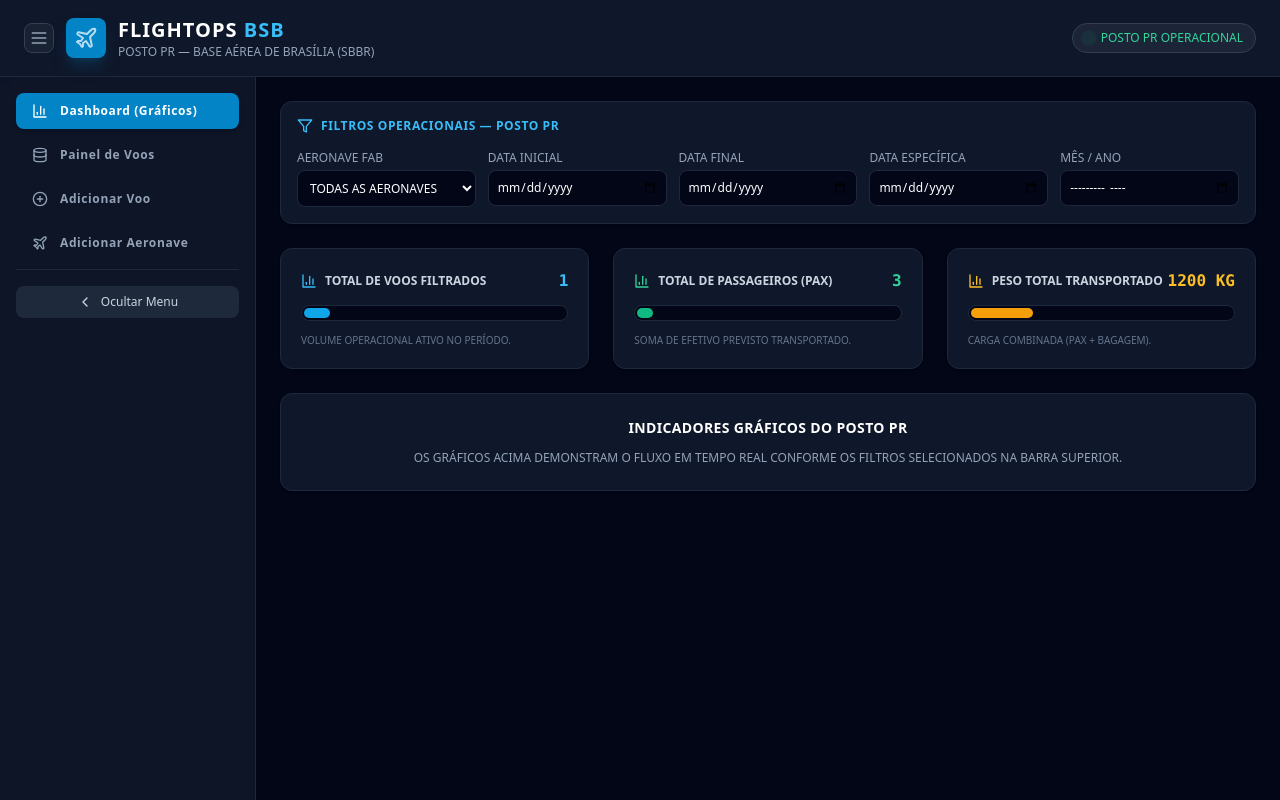
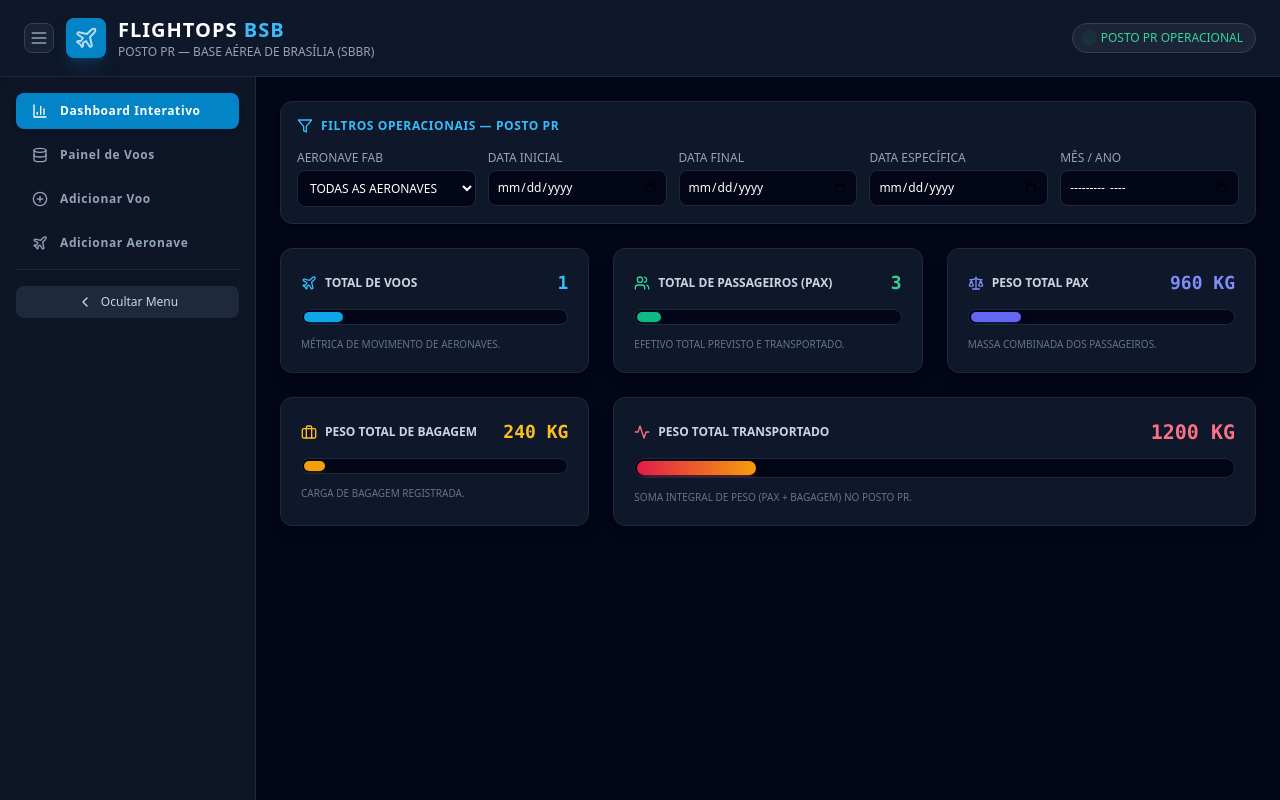
Before and after one commit to caiomecfab-stack/flightops-bsb, a React (Vite) app: page / in a window 1280 px wide. Built offline with nearby package versions, Linux system fonts and the light colour scheme.

Commit message:
Update App.jsx

```diff
--- a/src/App.jsx
+++ b/src/App.jsx
@@ -11,27 +11,27 @@ import {
   ShieldCheck,
   Menu,
   ChevronLeft,
-  ChevronRight,
-  Database
+  Database,
+  Scale,
+  Briefcase
 } from 'lucide-react';
 
 export default function App() {
   const [activeTab, setActiveTab] = useState('dashboard');
   const [sidebarOpen, setSidebarOpen] = useState(true);
 
-  // Lista de aeronaves FAB (expansível)
   const [fabAircrafts, setFabAircrafts] = useState([
-    'C-95 (Bandeirante)',
-    'C-97 (Brasília)',
-    'C-98 (Caravan)',
+    'C-95 (BANDEIRANTE)',
+    'C-97 (BRASÍLIA)',
+    'C-98 (CARAVAN)',
     'KC-390',
-    'C-105 (Amazonas)',
-    'H-60 (Black Hawk)'
+    'C-105 (AMAZONAS)',
+    'H-60 (BLACK HAWK)'
   ]);
 
   const [newAircraftInput, setNewAircraftInput] = useState('');
 
-  // Estados dos Filtros do Dashboard/Painel
+  // Estados dos Filtros
   const [filterAircraft, setFilterAircraft] = useState('ALL');
   const [filterStartDate, setFilterStartDate] = useState('');
   const [filterEndDate, setFilterEndDate] = useState('');
@@ -42,7 +42,7 @@ export default function App() {
   const [flightList, setFlightList] = useState([
     {
       id: 'FL-001',
-      aircraft: 'C-95 (Bandeirante)',
+      aircraft: 'C-95 (BANDEIRANTE)',
       matricula: 'FAB 2110',
       route: 'SBBR-SBGO',
       date: '2026-06-06',
@@ -58,7 +58,6 @@ export default function App() {
     }
   ]);
 
-  // Estado para Criar Novo Voo (Matrícula não obrigatória)
   const [newFlight, setNewFlight] = useState({
     aircraft: fabAircrafts[0],
     matricula: '',
@@ -83,7 +82,6 @@ export default function App() {
     return clean;
   };
 
-  // Pré-cálculo em tempo real para o formulário de Adicionar Voo (Copiar/Colar)
   const formOriginalList = newFlight.originalText.split('\n').map(s => s.trim().toUpperCase()).filter(Boolean);
   const formEmbarkedList = newFlight.embarkedText.split('\n').map(s => s.trim().toUpperCase()).filter(Boolean);
   const formTotalPrev = formOriginalList.length;
@@ -105,7 +103,6 @@ export default function App() {
 
   const handleAddFlight = (e) => {
     e.preventDefault();
-
     const flightToAdd = {
       id: `FL-00${flightList.length + 1}`,
       aircraft: newFlight.aircraft,
@@ -138,7 +135,7 @@ export default function App() {
       originalText: '',
       embarkedText: ''
     });
-    setActiveTab('panel');
+    setActiveTab('dashboard');
   };
 
   const handleDeleteFlight = (id) => {
@@ -154,9 +151,12 @@ export default function App() {
     return matchAircraft && matchStartDate && matchEndDate && matchDate && matchMonthYear;
   });
 
+  // Métricas exatas para o Dashboard
+  const totalFlightsCount = filteredFlights.length;
+  const totalPaxAll = filteredFlights.reduce((acc, f) => acc + (f.originalList.length || 0), 0);
+  const totalPaxWeightAll = filteredFlights.reduce((acc, f) => acc + f.paxWeight, 0);
+  const totalBagWeightAll = filteredFlights.reduce((acc, f) => acc + f.bagWeight, 0);
   const totalWeightAll = filteredFlights.reduce((acc, f) => acc + f.totalWeight, 0);
-  const totalPaxAll = filteredFlights.reduce((acc, f) => acc + (f.originalList.length || 0), 0);
-  const totalFlightsCount = filteredFlights.length;
 
   return (
     <div className="min-h-screen bg-slate-950 text-slate-100 flex flex-col font-sans uppercase">
@@ -189,7 +189,7 @@ export default function App() {
 
       {/* Main Container */}
       <div className="flex flex-1 overflow-hidden">
-        {/* Sidebar Retrátil */}
+        {/* Sidebar */}
         {sidebarOpen && (
           <aside className="w-64 bg-slate-900/90 border-r border-slate-800 p-4 flex flex-col space-y-2 transition-all duration-300">
             <button
@@ -197,7 +197,7 @@ export default function App() {
               className={`flex items-center space-x-3 px-4 py-2.5 rounded-lg text-xs font-semibold tracking-wider transition-all ${activeTab === 'dashboard' ? 'bg-sky-600 text-white shadow-md' : 'text-slate-400 hover:bg-slate-800 hover:text-slate-200'}`}
             >
               <BarChart3 className="w-4 h-4" />
-              <span>Dashboard (Gráficos)</span>
+              <span>Dashboard Interativo</span>
             </button>
 
             <button
@@ -239,14 +239,9 @@ export default function App() {
         {/* Content Area */}
         <main className="flex-1 p-6 overflow-y-auto bg-slate-950 space-y-6">
 
-          {/* Menu de Abas Alternativo se Sidebar Fechada */}
           {!sidebarOpen && (
             <div className="flex items-center space-x-2 bg-slate-900 border border-slate-800 p-2 rounded-xl">
-              <button
-                onClick={() => setSidebarOpen(true)}
-                className="p-2 bg-slate-800 text-white rounded-lg hover:bg-slate-700"
-                title="Mostrar Menu"
-              >
+              <button onClick={() => setSidebarOpen(true)} className="p-2 bg-slate-800 text-white rounded-lg hover:bg-slate-700">
                 <Menu className="w-4 h-4" />
               </button>
               <button onClick={() => setActiveTab('dashboard')} className={`px-3 py-1.5 rounded text-xs font-bold ${activeTab === 'dashboard' ? 'bg-sky-600 text-white' : 'bg-slate-950 text-slate-300'}`}>Dashboard</button>
@@ -256,7 +251,7 @@ export default function App() {
             </div>
           )}
 
-          {/* BARRA DE FILTROS COMUM PARA DASHBOARD E PAINEL */}
+          {/* BARRA DE FILTROS */}
           <div className="bg-slate-900 border border-slate-800 p-4 rounded-xl shadow space-y-4">
             <div className="flex items-center space-x-2 text-sky-400 text-xs font-bold tracking-wider">
               <Filter className="w-4 h-4" />
@@ -320,52 +315,76 @@ export default function App() {
             </div>
           </div>
 
-          {/* 1. DASHBOARD EXCLUSIVO COM GRÁFICOS E MÉTRICAS */}
+          {/* DASHBOARD PROFISSIONAL E INTERATIVO COM GRÁFICOS DE BARRA */}
           {activeTab === 'dashboard' && (
             <div className="space-y-6">
-              <div className="grid grid-cols-1 lg:grid-cols-3 gap-6">
-                <div className="bg-slate-900 border border-slate-800 p-5 rounded-xl shadow space-y-3">
+              <div className="grid grid-cols-1 md:grid-cols-2 lg:grid-cols-3 gap-6">
+
+                {/* 1. Total de Voos */}
+                <div className="bg-slate-900 border border-slate-800 p-5 rounded-xl shadow-lg space-y-3 hover:border-sky-500/50 transition-all">
                   <div className="flex items-center justify-between text-slate-300 text-xs font-bold">
-                    <span className="flex items-center"><BarChart3 className="w-4 h-4 mr-2 text-sky-400" /> TOTAL DE VOOS FILTRADOS</span>
-                    <span className="text-sky-400 font-mono text-base">{totalFlightsCount}</span>
+                    <span className="flex items-center"><Plane className="w-4 h-4 mr-2 text-sky-400" /> TOTAL DE VOOS</span>
+                    <span className="text-sky-400 font-mono text-lg">{totalFlightsCount}</span>
                   </div>
                   <div className="w-full bg-slate-950 rounded-full h-4 overflow-hidden p-0.5 border border-slate-800">
-                    <div className="bg-sky-500 h-full rounded-full transition-all duration-500" style={{ width: `${Math.min(100, totalFlightsCount * 10)}%` }}></div>
+                    <div className="bg-sky-500 h-full rounded-full transition-all duration-500 shadow-lg shadow-sky-500/50" style={{ width: `${Math.min(100, totalFlightsCount * 15)}%` }}></div>
                   </div>
-                  <p className="text-[10px] text-slate-500">VOLUME OPERACIONAL ATIVO NO PERÍODO.</p>
+                  <p className="text-[10px] text-slate-500">MÉTRICA DE MOVIMENTO DE AERONAVES.</p>
                 </div>
 
-                <div className="bg-slate-900 border border-slate-800 p-5 rounded-xl shadow space-y-3">
+                {/* 2. Total de Passageiros (PAX) */}
+                <div className="bg-slate-900 border border-slate-800 p-5 rounded-xl shadow-lg space-y-3 hover:border-emerald-500/50 transition-all">
                   <div className="flex items-center justify-between text-slate-300 text-xs font-bold">
-                    <span className="flex items-center"><BarChart3 className="w-4 h-4 mr-2 text-emerald-400" /> TOTAL DE PASSAGEIROS (PAX)</span>
-                    <span className="text-emerald-400 font-mono text-base">{totalPaxAll}</span>
+                    <span className="flex items-center"><Users className="w-4 h-4 mr-2 text-emerald-400" /> TOTAL DE PASSAGEIROS (PAX)</span>
+                    <span className="text-emerald-400 font-mono text-lg">{totalPaxAll}</span>
                   </div>
                   <div className="w-full bg-slate-950 rounded-full h-4 overflow-hidden p-0.5 border border-slate-800">
-                    <div className="bg-emerald-500 h-full rounded-full transition-all duration-500" style={{ width: `${Math.min(100, totalPaxAll * 2)}%` }}></div>
+                    <div className="bg-emerald-500 h-full rounded-full transition-all duration-500 shadow-lg shadow-emerald-500/50" style={{ width: `${Math.min(100, totalPaxAll * 3)}%` }}></div>
                   </div>
-                  <p className="text-[10px] text-slate-500">SOMA DE EFETIVO PREVISTO TRANSPORTADO.</p>
+                  <p className="text-[10px] text-slate-500">EFETIVO TOTAL PREVISTO E TRANSPORTADO.</p>
                 </div>
 
-                <div className="bg-slate-900 border border-slate-800 p-5 rounded-xl shadow space-y-3">
+                {/* 3. Peso Total PAX */}
+                <div className="bg-slate-900 border border-slate-800 p-5 rounded-xl shadow-lg space-y-3 hover:border-indigo-500/50 transition-all">
                   <div className="flex items-center justify-between text-slate-300 text-xs font-bold">
-                    <span className="flex items-center"><BarChart3 className="w-4 h-4 mr-2 text-amber-400" /> PESO TOTAL TRANSPORTADO</span>
-                    <span className="text-amber-400 font-mono text-base">{totalWeightAll} KG</span>
+                    <span className="flex items-center"><Scale className="w-4 h-4 mr-2 text-indigo-400" /> PESO TOTAL PAX</span>
+                    <span className="text-indigo-400 font-mono text-lg">{totalPaxWeightAll} KG</span>
                   </div>
                   <div className="w-full bg-slate-950 rounded-full h-4 overflow-hidden p-0.5 border border-slate-800">
-                    <div className="bg-amber-500 h-full rounded-full transition-all duration-500" style={{ width: `${Math.min(100, totalWeightAll / 50)}%` }}></div>
+                    <div className="bg-indigo-500 h-full rounded-full transition-all duration-500 shadow-lg shadow-indigo-500/50" style={{ width: `${Math.min(100, totalPaxWeightAll / 50)}%` }}></div>
                   </div>
-                  <p className="text-[10px] text-slate-500">CARGA COMBINADA (PAX + BAGAGEM).</p>
-                </div>
+                  <p className="text-[10px] text-slate-500">MASSA COMBINADA DOS PASSAGEIROS.</p>
                 </div>
 
-              <div className="bg-slate-900 border border-slate-800 p-6 rounded-xl shadow text-center space-y-3">
-                <h3 className="text-sm font-bold text-white tracking-wide">INDICADORES GRÁFICOS DO POSTO PR</h3>
-                <p className="text-xs text-slate-400">OS GRÁFICOS ACIMA DEMONSTRAM O FLUXO EM TEMPO REAL CONFORME OS FILTROS SELECIONADOS NA BARRA SUPERIOR.</p>
+                {/* 4. Peso Total de Bagagem */}
+                <div className="bg-slate-900 border border-slate-800 p-5 rounded-xl shadow-lg space-y-3 hover:border-amber-500/50 transition-all">
+                  <div className="flex items-center justify-between text-slate-300 text-xs font-bold">
+                    <span className="flex items-center"><Briefcase className="w-4 h-4 mr-2 text-amber-400" /> PESO TOTAL DE BAGAGEM</span>
+                    <span className="text-amber-400 font-mono text-lg">{totalBagWeightAll} KG</span>
+                  </div>
+                  <div className="w-full bg-slate-950 rounded-full h-4 overflow-hidden p-0.5 border border-slate-800">
+                    <div className="bg-amber-500 h-full rounded-full transition-all duration-500 shadow-lg shadow-amber-500/50" style={{ width: `${Math.min(100, totalBagWeightAll / 30)}%` }}></div>
+                  </div>
+                  <p className="text-[10px] text-slate-500">CARGA DE BAGAGEM REGISTRADA.</p>
+                </div>
+
+                {/* 5. Peso Total Transportado */}
+                <div className="bg-slate-900 border border-slate-800 p-5 rounded-xl shadow-lg space-y-3 hover:border-rose-500/50 transition-all lg:col-span-2">
+                  <div className="flex items-center justify-between text-slate-300 text-xs font-bold">
+                    <span className="flex items-center"><Activity className="w-4 h-4 mr-2 text-rose-400" /> PESO TOTAL TRANSPORTADO</span>
+                    <span className="text-rose-400 font-mono text-xl">{totalWeightAll} KG</span>
+                  </div>
+                  <div className="w-full bg-slate-950 rounded-full h-5 overflow-hidden p-0.5 border border-slate-800">
+                    <div className="bg-gradient-to-r from-rose-600 to-amber-500 h-full rounded-full transition-all duration-500 shadow-lg shadow-rose-500/50" style={{ width: `${Math.min(100, totalWeightAll / 60)}%` }}></div>
+                  </div>
+                  <p className="text-[10px] text-slate-500">SOMA INTEGRAL DE PESO (PAX + BAGAGEM) NO POSTO PR.</p>
+                </div>
+
               </div>
             </div>
           )}
 
-          {/* 2. PAINEL DE VOOS (TABELA SEPARADA) */}
+          {/* PAINEL DE VOOS */}
           {activeTab === 'panel' && (
             <div className="bg-slate-900 border border-slate-800 rounded-xl overflow-hidden shadow-lg">
               <div className="p-4 border-b border-slate-800 flex justify-between items-center">
@@ -380,63 +399,38 @@ export default function App() {
                       <th className="p-3">MATRÍCULA</th>
                       <th className="p-3">ROTA</th>
                       <th className="p-3">DATA</th>
-                      <th className="p-3">CHAMADA</th>
-                      <th className="p-3">DECOLAGEM</th>
-                      <th className="p-3">HORA REAL</th>
                       <th className="p-3 text-center">PAX</th>
                       <th className="p-3 text-center">PESO PAX</th>
                       <th className="p-3 text-center">BAG. (KG)</th>
                       <th className="p-3 text-center">TOTAL (KG)</th>
-                      <th className="p-3 text-center">QTD BAG.</th>
-                      <th className="p-3 text-center">FALTAS</th>
-                      <th className="p-3 text-center">EXTRAS</th>
-                      <th className="p-3 text-center">% FALTAS</th>
                       <th className="p-3 text-right">AÇÃO</th>
                     </tr>
                   </thead>
                   <tbody className="divide-y divide-slate-800">
-                    {filteredFlights.map((f) => {
-                      const originalArr = f.originalList || [];
-                      const embarkedArr = f.embarkedList || [];
-                      const totalPrevisto = originalArr.length;
-                      const totalEmbarcadoReal = embarkedArr.length;
-
-                      const faltas = Math.max(0, totalPrevisto - totalEmbarcadoReal);
-                      const extras = Math.max(0, totalEmbarcadoReal - totalPrevisto);
-                      const percFaltas = totalPrevisto > 0 ? ((faltas / totalPrevisto) * 100).toFixed(1) : '0.0';
-
-                      return (
+                    {filteredFlights.map((f) => (
                       <tr key={f.id} className="hover:bg-slate-800/40">
                         <td className="p-3 text-sky-400 font-bold">{f.aircraft}</td>
                         <td className="p-3 text-white font-bold">{f.matricula || 'N/D'}</td>
                         <td className="p-3 text-slate-300">{f.route}</td>
                         <td className="p-3 text-slate-300">{f.date}</td>
-                          <td className="p-3 text-slate-300">{f.callTime || '-'}</td>
-                          <td className="p-3 text-slate-300">{f.takeoffTime || '-'}</td>
-                          <td className="p-3 text-slate-300">{f.realTime || '-'}</td>
-                          <td className="p-3 text-center text-white">{totalPrevisto}</td>
+                        <td className="p-3 text-center text-white">{f.originalList.length}</td>
                         <td className="p-3 text-center text-slate-300">{f.paxWeight} KG</td>
                         <td className="p-3 text-center text-slate-300">{f.bagWeight} KG</td>
                         <td className="p-3 text-center font-bold text-sky-300">{f.totalWeight} KG</td>
-                          <td className="p-3 text-center text-slate-300">{f.bagCount}</td>
-                          <td className="p-3 text-center text-amber-400 font-bold">{faltas}</td>
-                          <td className="p-3 text-center text-emerald-400 font-bold">{extras}</td>
-                          <td className="p-3 text-center text-rose-400">{percFaltas}%</td>
                         <td className="p-3 text-right">
                           <button onClick={() => handleDeleteFlight(f.id)} className="text-rose-400 hover:text-rose-300">
                             <Trash2 className="w-4 h-4 inline" />
                           </button>
                         </td>
                       </tr>
-                      );
-                    })}
+                    ))}
                   </tbody>
                 </table>
               </div>
             </div>
           )}
 
-          {/* 3. ADICIONAR AERONAVE */}
+          {/* ADICIONAR AERONAVE */}
           {activeTab === 'aircrafts' && (
             <div className="max-w-xl mx-auto bg-slate-900 border border-slate-800 p-6 rounded-xl shadow-lg space-y-6">
               <h2 className="text-xs font-bold text-white flex items-center tracking-wider">
@@ -473,7 +467,7 @@ export default function App() {
             </div>
           )}
 
-          {/* 4. ADICIONAR VOO (MATRÍCULA NÃO OBRIGATÓRIA, CAIXA ALTA E RELATÓRIO DINÂMICO ABAIXO) */}
+          {/* ADICIONAR VOO */}
           {activeTab === 'new' && (
             <div className="max-w-4xl mx-auto bg-slate-900 border border-slate-800 p-6 rounded-xl shadow-lg space-y-6">
               <h2 className="text-xs font-bold text-white flex items-center tracking-wider">
@@ -585,7 +579,7 @@ export default function App() {
                   </div>
 
                   <div>
-                    <label className="block text-slate-400 mb-1">TOTAL DE PESO (AUTO: PAX + BAG.)</label>
+                    <label className="block text-slate-400 mb-1">TOTAL DE PESO (AUTO)</label>
                     <input
                       type="text"
                       disabled
@@ -635,7 +629,7 @@ export default function App() {
                   </div>
                 </div>
 
-                {/* RELATÓRIO DINÂMICO DE PASSAGEIROS ABAIXO DAS CAIXAS */}
+                {/* RELATÓRIO DINÂMICO DE PASSAGEIROS */}
                 <div className="bg-slate-950 border border-slate-800 p-4 rounded-xl grid grid-cols-2 sm:grid-cols-5 gap-3 text-center font-mono">
                   <div>
                     <span className="text-[10px] text-slate-400 block">TOTAL PREVISTO</span>
@@ -660,7 +654,7 @@ export default function App() {
                 </div>
 
                 <button type="submit" className="w-full bg-sky-600 hover:bg-sky-500 text-white font-bold py-3 rounded-lg transition-colors mt-4 tracking-wider">
-                  SALVAR VOY E GERAR RELATÓRIO DO POSTO PR
+                  SALVAR VOO E GERAR RELATÓRIO DO POSTO PR
                 </button>
               </form>
             </div>
```
Lines whose indentation alone changed are shown as unchanged.
